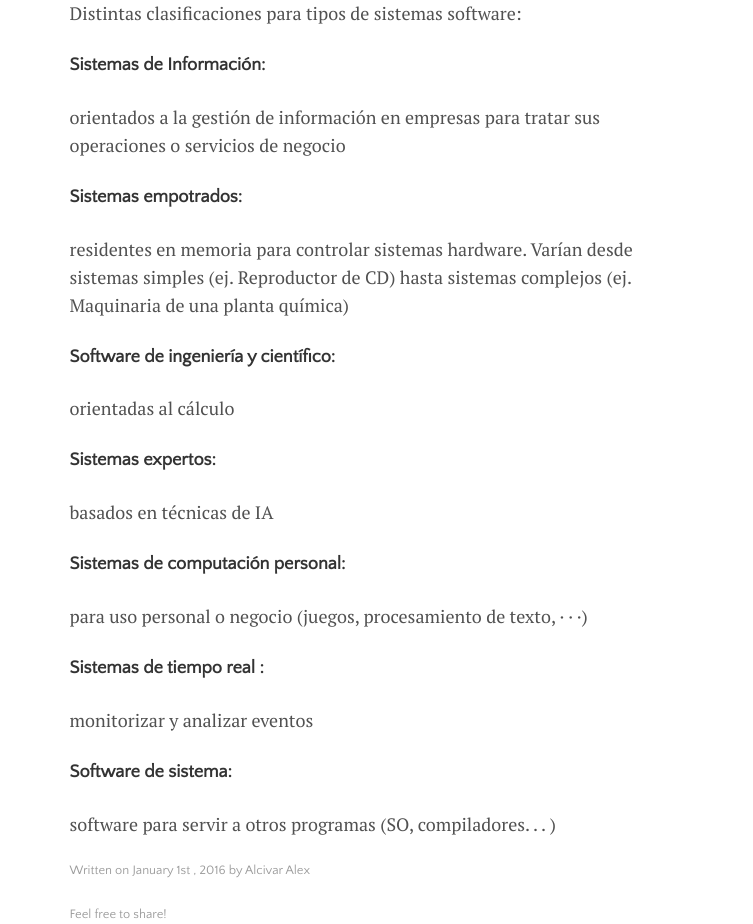
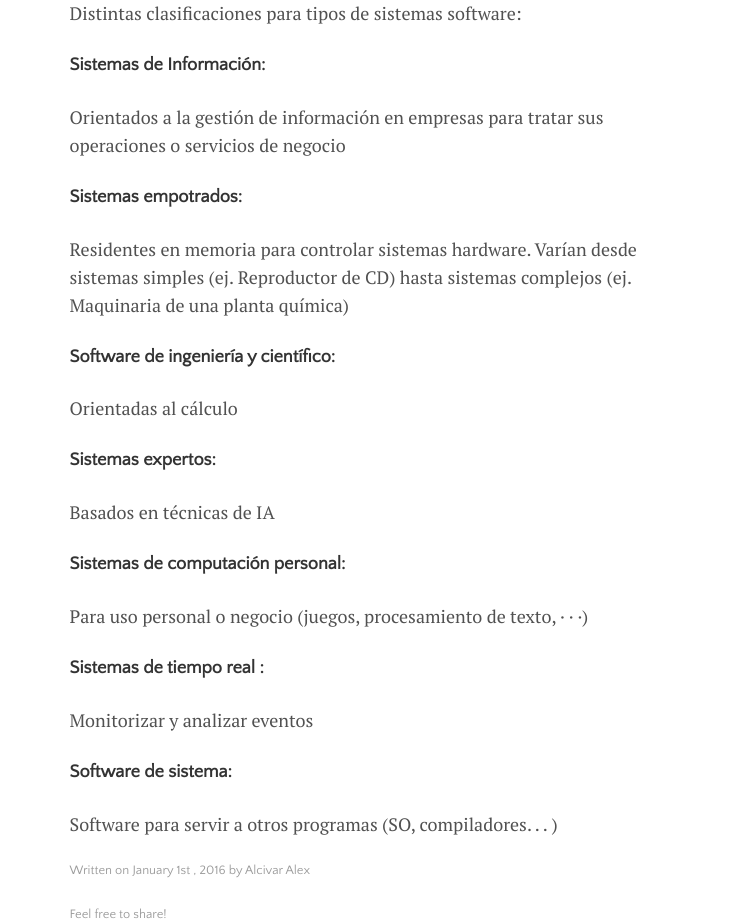
Before and after one commit to Junnlex/Trabajo, a Jekyll site: the page built from _posts/2016-01-01-welcome-to-lagrange.md, in a window 1280 px wide and 1400 px high, scrolled down 2642 px. Shown: the part 190-1114 px from the top of the window, without its empty margins (263-1016 px from the left). Built offline with Jekyll 4.4.1, drawn with Linux system fonts in a browser that asks for light colours.

```diff
--- a/_posts/2016-01-01-welcome-to-lagrange.md
+++ b/_posts/2016-01-01-welcome-to-lagrange.md
@@ -86,20 +86,19 @@ tienen una serie de etapas/actividades en común: análisis, diseño,
 implementación, pruebas.
 
 ### Tipos de sistemas software
-
 Distintas clasificaciones para tipos de sistemas software:
 #### Sistemas de Información:
-orientados a la gestión de información en empresas para tratar sus operaciones o servicios de negocio
+Orientados a la gestión de información en empresas para tratar sus operaciones o servicios de negocio
 #### Sistemas empotrados:
-residentes en memoria para controlar sistemas hardware. Varían desde sistemas simples (ej. Reproductor de
+Residentes en memoria para controlar sistemas hardware. Varían desde sistemas simples (ej. Reproductor de
 CD) hasta sistemas complejos (ej. Maquinaria de una planta química)
 #### Software de ingeniería y científico:
-orientadas al cálculo
+Orientadas al cálculo
 #### Sistemas expertos:
-basados en técnicas de IA
+Basados en técnicas de IA
 #### Sistemas de computación personal:
-para uso personal o negocio (juegos, procesamiento de texto, · · ·)
+Para uso personal o negocio (juegos, procesamiento de texto, · · ·)
 #### Sistemas de tiempo real :
-monitorizar y analizar eventos
+Monitorizar y analizar eventos
 #### Software de sistema:
-software para servir a otros programas (SO, compiladores. . . )
+Software para servir a otros programas (SO, compiladores. . . )
```
